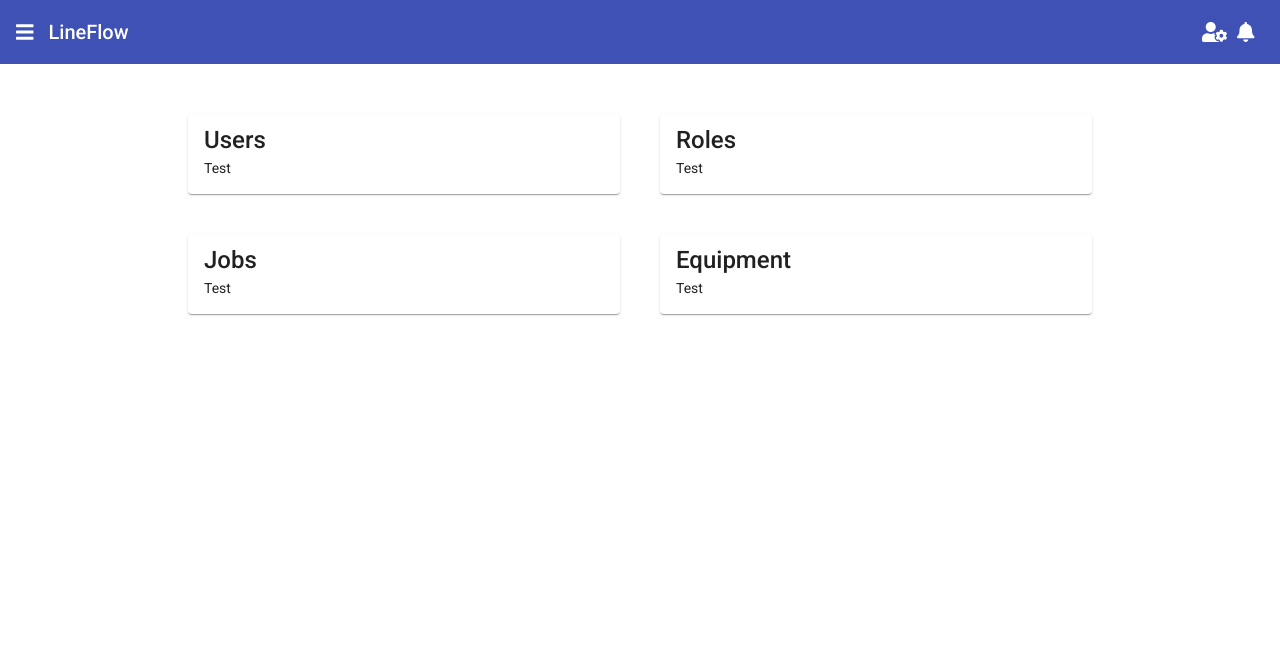
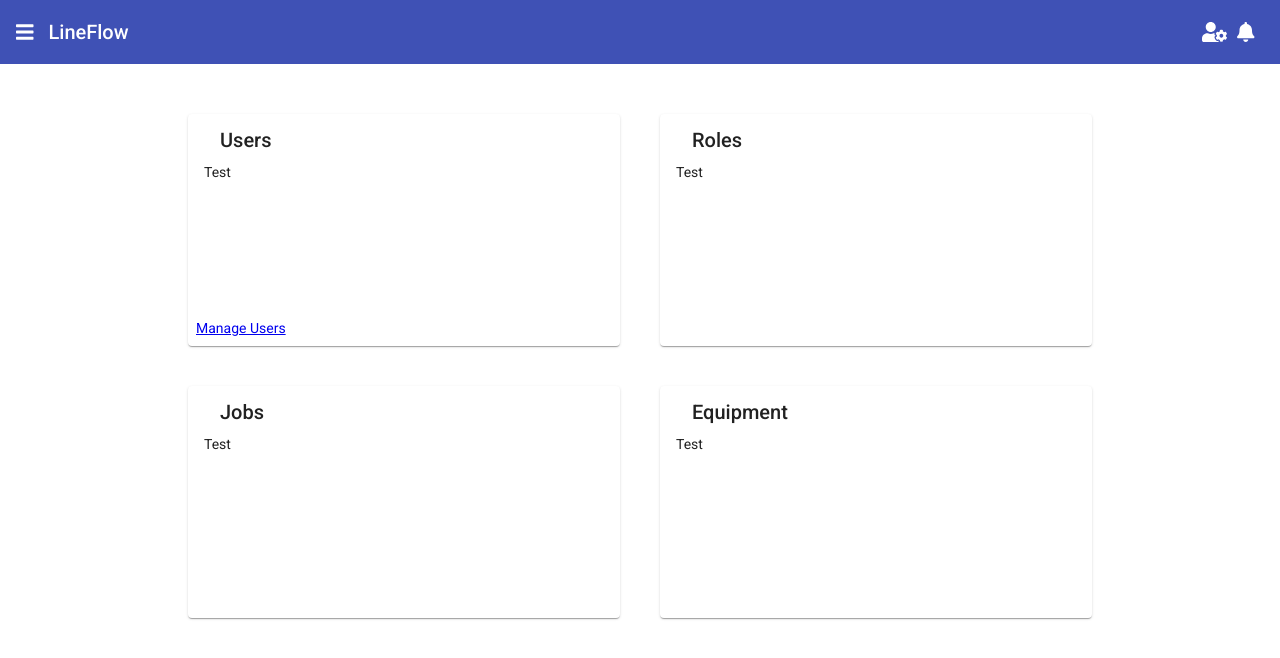
Before and after one commit to Elybourland/LineFlow, an Angular app in the folder client/: page / in a window 1280 px wide. Shown: the top 658 px of the page. Built offline with nearby package versions, Linux system fonts and the light colour scheme.

Commit message:
More work on overview page

```diff
--- a/client/src/app/components/overview/overview.component.ts
+++ b/client/src/app/components/overview/overview.component.ts
@@ -12,7 +12,7 @@ export class OverviewComponent implements OnInit {
 
   constructor() {
     this.summaries = [
-      { id: 1, icon: 'faUser', title: 'Users', body: 'Test'},
+      { id: 1, icon: 'faUser', title: 'Users', body: 'Test', actions: [{ id: 1, name: 'Manage Users', route: '/users' }]},
       { id: 1, icon: 'faUser', title: 'Roles', body: 'Test'},
       { id: 1, icon: 'faUser', title: 'Jobs', body: 'Test'},
       { id: 1, icon: 'faUser', title: 'Equipment', body: 'Test'},
--- a/client/src/app/components/overview/summary-card/summary-card.component.css
+++ b/client/src/app/components/overview/summary-card/summary-card.component.css
@@ -1,5 +1,18 @@
-.mat-card {
+
+
+.mat-card{
+    display:flex;
+    flex-direction: column;
     width: 400px;
-    display: inline-block;
+    height: 200px;
     margin: 20px;
-}
+  }
+
+  .mat-card-header {
+    flex-shrink: 0;
+  }
+
+  .mat-card-content{
+    flex-grow: 1;
+    overflow: auto;
+  }
--- a/client/src/app/components/overview/summary-card/summary-card.component.html
+++ b/client/src/app/components/overview/summary-card/summary-card.component.html
@@ -1,8 +1,15 @@
 <mat-card>
+    <mat-card-header>
     <mat-card-title>
         {{ summary.title }}
     </mat-card-title>
+    </mat-card-header>
     <mat-card-content>
         {{ summary.body }}
     </mat-card-content>
+    <mat-card-actions *ngIf="summary.actions">
+        <span *ngFor='let action of summary.actions'>
+        <a [routerLink]="action.route">{{ action.name }}</a>
+    </span>
+    </mat-card-actions>
 </mat-card>
```
Also changed, not shown: client/src/app/models/summary.model.ts (+7 -0 lines).
